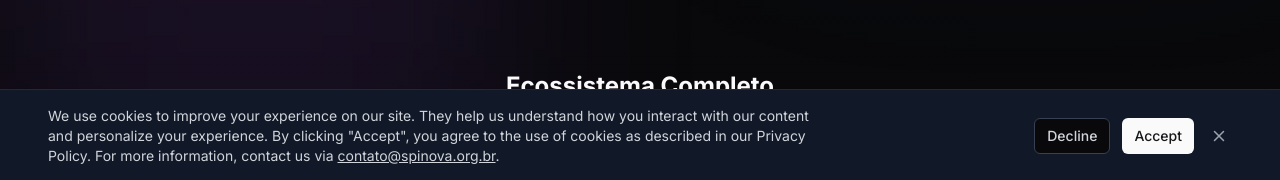
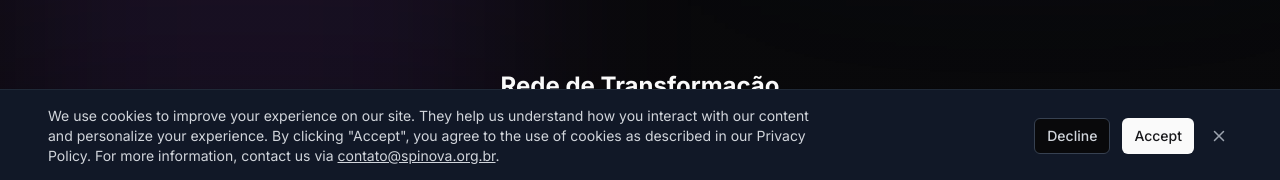
Before and after one commit to ThiagoLimaf/Spinova, a Next.js app: page /partners in a window 1280 px wide. Shown: the part 618-798 px from the top of the page. Built offline with nearby package versions, Linux system fonts and the light colour scheme.

Commit message:
fix: update partners page text in correct file
Correct file for partners page text and update title/description.

Co-authored-by: Thiago Lima <198207923+ThiagoLimaf@users.noreply.github.com>

```diff
--- a/app/partners/partners-client.tsx
+++ b/app/partners/partners-client.tsx
@@ -192,10 +192,12 @@ export default function PartnersClient() {
           {/* Transparent Partner Logos Grid */}
           <section className="container py-8 px-4 sm:px-6">
             <FadeIn className="mb-12">
-              <h2 className="text-2xl font-bold text-center mb-6">Ecossistema Completo</h2>
+              <h2 className="text-2xl font-bold text-center mb-6">Rede de Transformação</h2>
               <p className="mx-auto max-w-[42rem] text-center text-muted-foreground">
-                Nossa rede completa de parceiros multiplica o alcance das soluções Spinova, levando inovação e
-                transformação digital para organizações em diversos setores e mercados.
+                Através dos nossos parceiros estratégicos, levamos inovação e soluções tecnológicas para dezenas de
+                organizações adicionais. Esta rede ampliada demonstra como nossas metodologias e expertise se
+                multiplicam, criando um ecossistema de transformação digital que vai além das fronteiras diretas da
+                Spinova.
               </p>
             </FadeIn>
 
```
